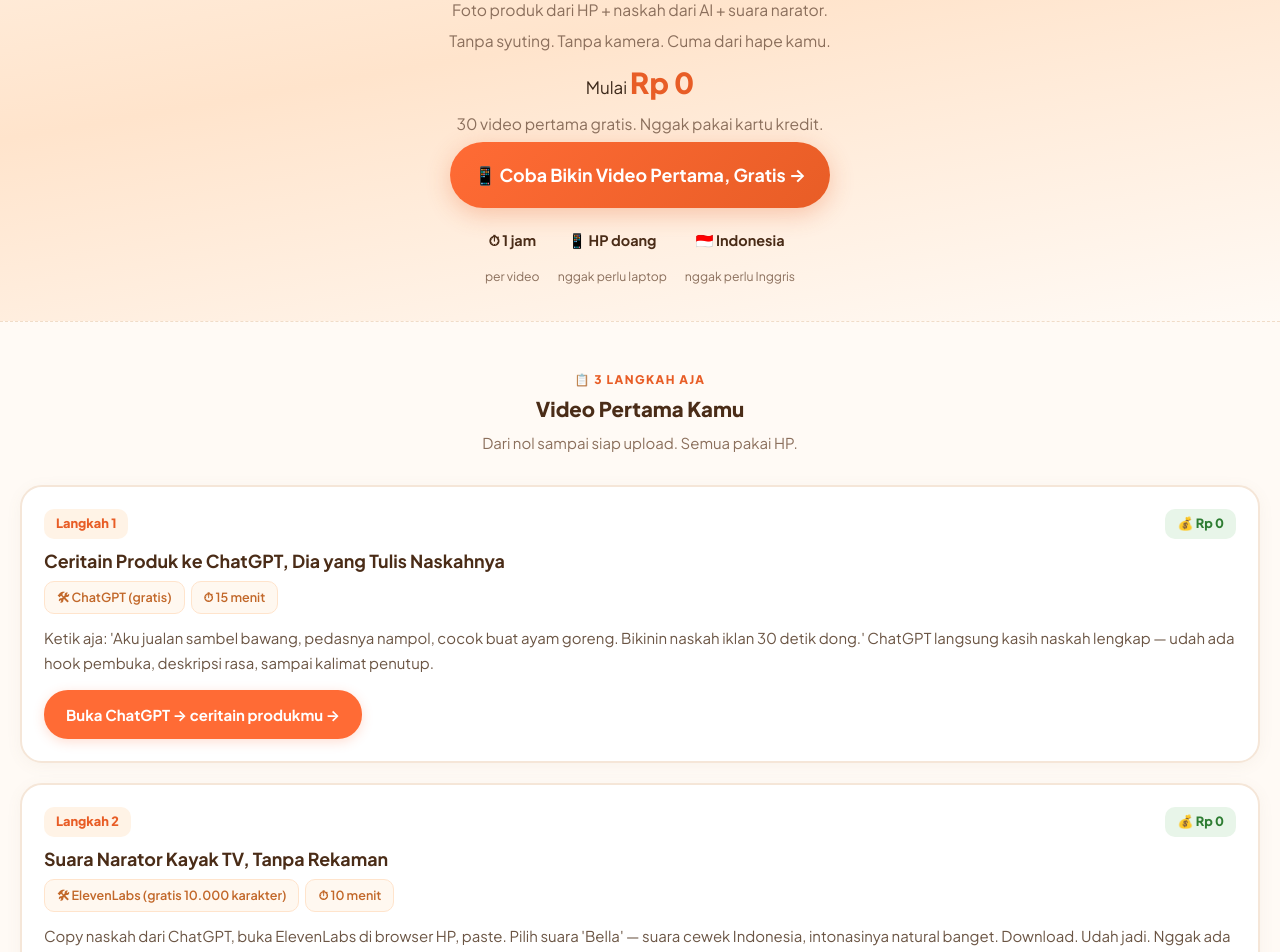
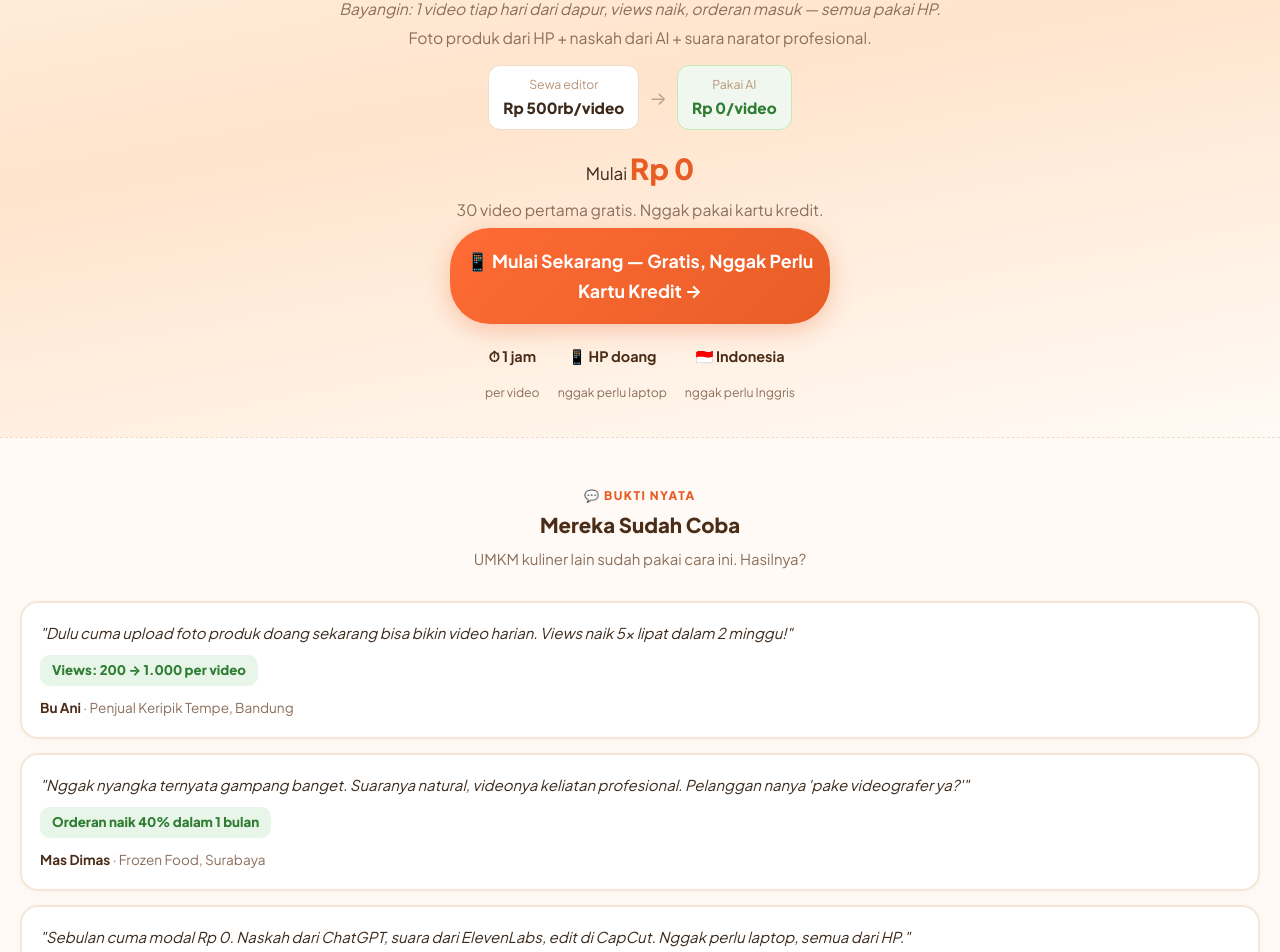
Before and after one commit to iggbudi/Tutorial-video-AI, a website with bundled scripts: page public/index.html in a window 1280 px wide. Shown: the part 192-1144 px from the top of the page. Built offline with nearby package versions, Linux system fonts and the light colour scheme.

Commit message:
Perbaiki copywriting: social proof, quantify benefits, curiosity hook, vivid ideal situation

```diff
--- a/package.json
+++ b/package.json
@@ -8,7 +8,7 @@
     "start": "tsc && npx serve public"
   },
   "devDependencies": {
-    "typescript": "^5.4.0",
+    "typescript": "^6.0.0",
     "serve": "^14.2.0"
   }
 }
--- a/public/index.html
+++ b/public/index.html
@@ -6,7 +6,7 @@
 
   <!-- Primary SEO -->
   <title>Cara Bikin Video Iklan Tanpa Syuting — Tutorial AI untuk UMKM Kuliner 2024</title>
-  <meta name="description" content="Tutorial bikin video iklan TikTok Shop tanpa syuting dan tanpa kamera. Pakai ChatGPT + ElevenLabs + CapCut — gratis, dari HP, bahasa Indonesia. Untuk ibu-ibu UMKM sambel, kripik, frozen food." />
+  <meta name="description" content="Tutorial bikin video iklan TikTok Shop tanpa syuting: hemat Rp 500rb/video. Pakai ChatGPT + ElevenLabs + CapCut — gratis, dari HP, bahasa Indonesia. Untuk ibu-ibu UMKM sambel, kripik, frozen food." />
   <meta name="robots" content="index, follow, max-image-preview:large" />
   <link rel="canonical" href="https://videoiklan.ai/tutorial" />
 
@@ -130,6 +130,7 @@
 
   <main>
     <section id="hero" aria-labelledby="hero-heading"></section>
+    <section id="social-proof" aria-labelledby="sp-heading"></section>
     <section id="wizard" aria-labelledby="wizard-heading"></section>
     <section id="demo" aria-labelledby="demo-heading"></section>
     <section id="biaya" aria-labelledby="biaya-heading"></section>
--- a/public/style.css
+++ b/public/style.css
@@ -25,6 +25,14 @@ section h2{font-size:1.2rem;margin-bottom:6px;color:#4A2C17;font-weight:800;line
 .hero-gratis{font-size:.8rem;color:#8B6F5C;margin-bottom:20px}
 .hero-cta{display:block;max-width:320px;margin:0 auto 22px;padding:16px 0;background:linear-gradient(135deg,#FF6B35,#E85D26);color:#fff;text-decoration:none;border-radius:40px;font-weight:700;font-size:1rem;box-shadow:0 6px 24px rgba(232,93,38,.3);transition:transform .15s;text-align:center}
 .hero-cta:active{transform:scale(.97)}
+.hero-vivid{font-size:.9rem;color:#6B5544;font-style:italic;margin-bottom:14px;line-height:1.5}
+.hero-compare{display:flex;align-items:center;justify-content:center;gap:10px;margin:14px 0}
+.hero-compare-item{text-align:center;padding:8px 14px;border-radius:12px;background:#fff;border:1px solid #F0DCC8}
+.hero-compare-new{border-color:#C8E6B8;background:#F0F7EE}
+.hero-compare-old{display:block;font-size:.72rem;color:#B89578}
+.hero-compare-price{display:block;font-size:.9rem;font-weight:800;color:#3D291A}
+.hero-compare-new .hero-compare-price{color:#2E7D32}
+.hero-compare-vs{font-size:1.1rem;color:#B8A08C}
 .hero-stats{display:flex;justify-content:center;gap:18px;margin-top:8px}
 .hero-stats div{font-size:.72rem;color:#8B6F5C;line-height:1.4}
 .hero-stats div strong{display:block;font-size:.85rem;color:#4A2C17}
@@ -32,6 +40,14 @@ section h2{font-size:1.2rem;margin-bottom:6px;color:#4A2C17;font-weight:800;line
 /* ── SECTIONS ── */
 section{padding:36px 20px}
 section + section{border-top:1px dashed #F0DCC8}
+
+/* ── SOCIAL PROOF ── */
+.testimonial-scroll{display:flex;flex-direction:column;gap:14px;margin-top:20px}
+.testimonial-card{background:#fff;border:2px solid #F5E6D8;border-radius:18px;padding:18px;box-shadow:0 2px 10px rgba(139,111,92,.05)}
+.testimonial-text{font-size:.88rem;color:#3D291A;line-height:1.55;margin-bottom:10px;font-style:italic}
+.testimonial-result{display:inline-block;font-size:.78rem;font-weight:800;color:#2E7D32;background:#E8F5E9;padding:4px 12px;border-radius:10px;margin-bottom:10px}
+.testimonial-author{font-size:.8rem;color:#8B6F5C}
+.testimonial-author strong{color:#4A2C17}
 
 /* ── WIZARD ── */
 .wizard-steps{display:flex;flex-direction:column;gap:20px;margin-top:20px}
--- a/src/data.ts
+++ b/src/data.ts
@@ -15,7 +15,7 @@ export const wizardSteps: WizardStep[] = [
     time: "15 menit",
     biaya: "Rp 0",
     detail:
-      "Ketik aja: 'Aku jualan sambel bawang, pedasnya nampol, cocok buat ayam goreng. Bikinin naskah iklan 30 detik dong.' ChatGPT langsung kasih naskah lengkap — udah ada hook pembuka, deskripsi rasa, sampai kalimat penutup.",
+      "Ketik aja: 'Aku jualan sambel bawang, pedesnya nampol, cocok buat ayam goreng. Bikinin naskah iklan 30 detik dong.' ChatGPT langsung kasih naskah lengkap — udah ada hook pembuka, deskripsi rasa, sampai kalimat penutup.",
     action: "Buka ChatGPT → ceritain produkmu",
     link: "https://chat.openai.com",
   },
@@ -68,6 +68,34 @@ export const demoExamples: BeforeAfter[] = [
       "💭 'Bingung... hari ini ngomongin apa lagi ya?' — caption cuma 1 kalimat, isinya sama kayak kemarin, lama-lama nggak upload karena kehabisan ide.",
     after:
       "💡 ChatGPT kasih 30 ide konten dalam 5 menit: '3 alasan sambel ini beda dari yang lain', 'Reaksi pelanggan yang udah nyoba', 'Resep simpel pakai sambel ini', tinggal pilih dan eksekusi.",
+  },
+];
+
+export interface Testimonial {
+  name: string;
+  role: string;
+  text: string;
+  result: string;
+}
+
+export const testimonials: Testimonial[] = [
+  {
+    name: "Bu Ani",
+    role: "Penjual Keripik Tempe, Bandung",
+    text: "Dulu cuma upload foto produk doang sekarang bisa bikin video harian. Views naik 5x lipat dalam 2 minggu!",
+    result: "Views: 200 → 1.000 per video",
+  },
+  {
+    name: "Mas Dimas",
+    role: "Frozen Food, Surabaya",
+    text: "Nggak nyangka ternyata gampang banget. Suaranya natural, videonya keliatan profesional. Pelanggan nanya 'pake videografer ya?'",
+    result: "Orderan naik 40% dalam 1 bulan",
+  },
+  {
+    name: "Bu Sari",
+    role: "Sambal Kemasan, Tangerang",
+    text: "Sebulan cuma modal Rp 0. Naskah dari ChatGPT, suara dari ElevenLabs, edit di CapCut. Nggak perlu laptop, semua dari HP.",
+    result: "Hemat Rp 500rb/bulan (tidak lagi sewa editor)",
   },
 ];
 
--- a/src/main.ts
+++ b/src/main.ts
@@ -1,21 +1,57 @@
-import { wizardSteps, demoExamples, faqItems, costTiers } from "./data.js";
+import { wizardSteps, demoExamples, faqItems, costTiers, testimonials } from "./data.js";
 
 function renderHero(): void {
   const hero = document.getElementById("hero")!;
   hero.innerHTML = `
     <div class="hero-inner">
-      <div class="hero-badge">🥘 Buat yang Jualan Sambel, Kripik, Frozen Food</div>
+      <div class="hero-badge">🥘 Rahasia Video Jualan yang Keliatan Pro — Padahal dari Dapur</div>
       <h1>Nggak Berani di Depan Kamera?<br>Tetap Bisa Bikin Video Jualan.</h1>
-      <p>Foto produk dari HP + naskah dari AI + suara narator.</p>
-      <p class="hero-sub">Tanpa syuting. Tanpa kamera. Cuma dari hape kamu.</p>
+      <p class="hero-vivid">Bayangin: 1 video tiap hari dari dapur, views naik, orderan masuk — semua pakai HP.</p>
+      <p>Foto produk dari HP + naskah dari AI + suara narator profesional.</p>
+      <div class="hero-compare">
+        <div class="hero-compare-item">
+          <span class="hero-compare-old">Sewa editor</span>
+          <span class="hero-compare-price">Rp 500rb/video</span>
+        </div>
+        <div class="hero-compare-vs">→</div>
+        <div class="hero-compare-item hero-compare-new">
+          <span class="hero-compare-old">Pakai AI</span>
+          <span class="hero-compare-price">Rp 0/video</span>
+        </div>
+      </div>
       <div class="hero-price">Mulai <span>Rp 0</span></div>
       <p class="hero-gratis">30 video pertama gratis. Nggak pakai kartu kredit.</p>
-      <a href="#wizard" class="hero-cta">📱 Coba Bikin Video Pertama, Gratis →</a>
+      <a href="#wizard" class="hero-cta">📱 Mulai Sekarang — Gratis, Nggak Perlu Kartu Kredit →</a>
       <div class="hero-stats">
         <div><strong>⏱ 1 jam</strong><br>per video</div>
         <div><strong>📱 HP doang</strong><br>nggak perlu laptop</div>
         <div><strong>🇮🇩 Indonesia</strong><br>nggak perlu Inggris</div>
       </div>
+    </div>
+  `;
+}
+
+function renderSocialProof(): void {
+  const sp = document.getElementById("social-proof")!;
+  sp.innerHTML = `
+    <div class="section-header">
+      <p class="section-label">💬 BUKTI NYATA</p>
+      <h2>Mereka Sudah Coba</h2>
+      <p class="section-desc">UMKM kuliner lain sudah pakai cara ini. Hasilnya?</p>
+    </div>
+    <div class="testimonial-scroll">
+      ${testimonials
+        .map(
+          (t) => `
+        <div class="testimonial-card">
+          <div class="testimonial-text">"${t.text}"</div>
+          <div class="testimonial-result">${t.result}</div>
+          <div class="testimonial-author">
+            <strong>${t.name}</strong> · ${t.role}
+          </div>
+        </div>`
+        )
+        .join("")}
     </div>
   `;
 }
@@ -26,7 +62,7 @@ function renderWizard(): void {
     <div class="section-header">
       <p class="section-label">📋 3 LANGKAH AJA</p>
       <h2>Video Pertama Kamu</h2>
-      <p class="section-desc">Dari nol sampai siap upload. Semua pakai HP.</p>
+      <p class="section-desc">Dari nol sampai siap upload. Semua pakai HP. Hemat Rp 500rb/video.</p>
     </div>
     <div class="wizard-steps">
       ${wizardSteps
@@ -84,7 +120,7 @@ function renderCost(): void {
   c.innerHTML = `
     <div class="section-header">
       <p class="section-label">💰 BIAYA</p>
-      <h2>Cuma 3 Tools, 2 Di Antaranya Gratis Selamanya</h2>
+      <h2>Hemat Rp 500rb/Video. Cuma 3 Tools, 2 Gratis Selamanya.</h2>
     </div>
     <div class="cost-cards">
       ${costTiers
@@ -143,6 +179,7 @@ function initProgressBar(): void {
 
 document.addEventListener("DOMContentLoaded", () => {
   renderHero();
+  renderSocialProof();
   renderWizard();
   renderDemo();
   renderCost();
```
Also changed, not shown: 1 other file.
